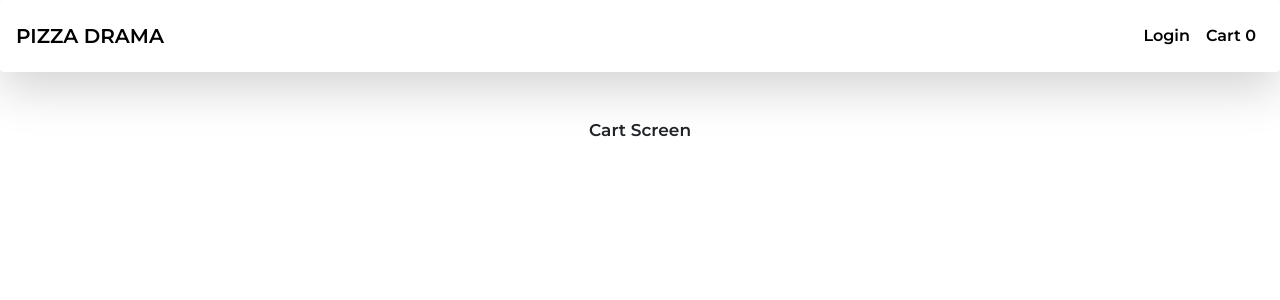
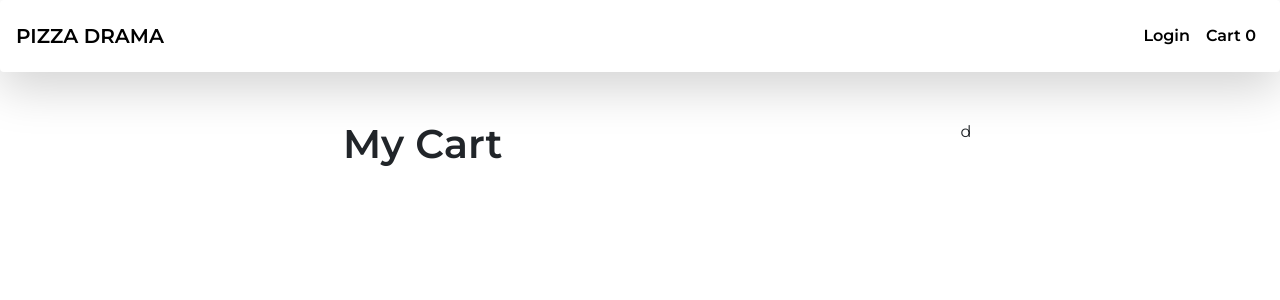
Before and after one commit to SowmyaNagayya/mern-pizza, a React (Create React App) app in the folder client/: page /cart in a window 1280 px wide. Shown: the top 300 px of the page. Built offline with nearby package versions, Linux system fonts and the light colour scheme.

Commit message:
worked on 1st div display cart items with details, now working on display image and subtotal

```diff
--- a/client/public/index.html
+++ b/client/public/index.html
@@ -15,6 +15,8 @@
       user's mobile device or desktop. See https://developers.google.com/web/fundamentals/web-app-manifest/
     -->
     <link rel="manifest" href="%PUBLIC_URL%/manifest.json" />
+    <link rel="stylesheet" href="https://cdnjs.cloudflare.com/ajax/libs/font-awesome/6.0.0/css/all.min.css" integrity="sha512-9usAa10IRO0HhonpyAIVpjrylPvoDwiPUiKdWk5t3PyolY1cOd4DSE0Ga+ri4AuTroPR5aQvXU9xC6qOPnzFeg==" crossorigin="anonymous" referrerpolicy="no-referrer" />
+    <link rel="stylesheet" href="https://cdn.jsdelivr.net/npm/@fortawesome/fontawesome-free@5.15.4/css/fontawesome.min.css" integrity="sha384-jLKHWM3JRmfMU0A5x5AkjWkw/EYfGUAGagvnfryNV3F9VqM98XiIH7VBGVoxVSc7" crossorigin="anonymous">
     <!--
       Notice the use of %PUBLIC_URL% in the tags above.
       It will be replaced with the URL of the `public` folder during the build.
--- a/client/src/index.css
+++ b/client/src/index.css
@@ -42,3 +42,13 @@ select {
   box-shadow: none !important;
   border-color: black !important;
 }
+
+.fa-plus {
+  color: green !important;
+  margin: 5px !important;
+}
+
+.fa-minus {
+  color: red !important;
+  margin: 5px !important;
+}
--- a/client/src/screens/Cartscreen.js
+++ b/client/src/screens/Cartscreen.js
@@ -1,9 +1,40 @@
-import React from 'react'
+import React from 'react';
+import { useSelector, useDispatch } from 'react-redux';
 
 function Cartscreen() {
+    const cartstate = useSelector(state=>state.cartReducer)
+    const cartItems = cartstate.cartItems
   return (
     <div>
-        <h1>Cart Screen</h1>
+        <div className="row justify-content-center">
+            <div className="col-md-6">
+                <h2 style={{fontSize:"40px", fontWeight:"bold"}}>My Cart</h2>
+                {cartItems.map(item=> {
+                    return <div className="flex-container">
+                    <div style={{textAlign:"left"}} className="m-1">
+                        <h1>{item.name} [{item.variant}]</h1>
+                        <h1>Price: {item.quantity} * {item.prices[0][item.variant]} = {item.price}</h1>
+                        <h1 style={{display:'inline'}}>Quantity: </h1>
+                        <i className="fa fa-plus" aria-hidden="true"></i>
+                        <b>{item.quantity}</b>
+                        <i className="fa fa-minus" aria-hidden="true"></i>
+                        <hr/>
+                    </div>
+                    <div>
+
+                    </div>
+                    <div>
+
+                    </div>
+                </div>
+                })}
+
+            </div>
+
+            <div className="col-md-4">
+                d
+            </div>
+        </div>
     </div>
   )
 }
```
